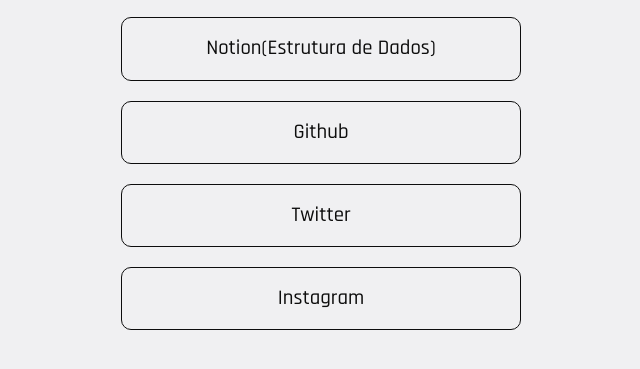
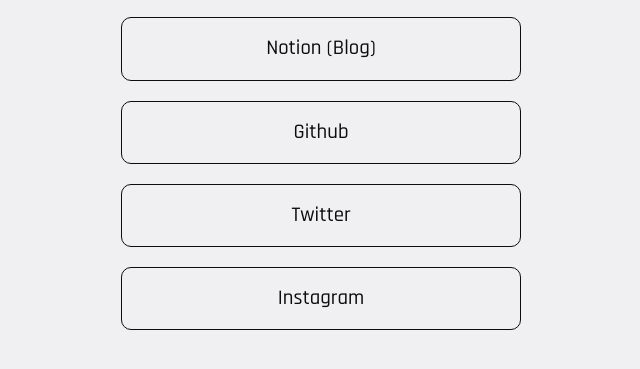
Before and after one commit to FelipeFeitosaDev/reachme-menu, a plain HTML site: page index.html in a window 1280 px wide. Shown: the part 419-788 px from the top of the page, without its empty margins (319-959 px from the left). Drawn offline with Linux system fonts and the light colour scheme.

Commit message:
Notion link has been changed

```diff
--- a/index.html
+++ b/index.html
@@ -18,7 +18,7 @@
         <div class="link-item">Linkedin</div>
       </a>
       <a href="https://marmalade-manx-4bd.notion.site/Sobre-mim-74e19d7bf5f74c9ba80a38a87ee11cd5" target="_blank" rel="">
-        <div class="link-item">Notion(Estrutura de Dados)</div>
+        <div class="link-item">Notion (Blog)</div>
       </a>
       <a href="https://github.com/FelipeFeitosaDev" target="_blank" rel="">
         <div class="link-item">Github</div>
```
